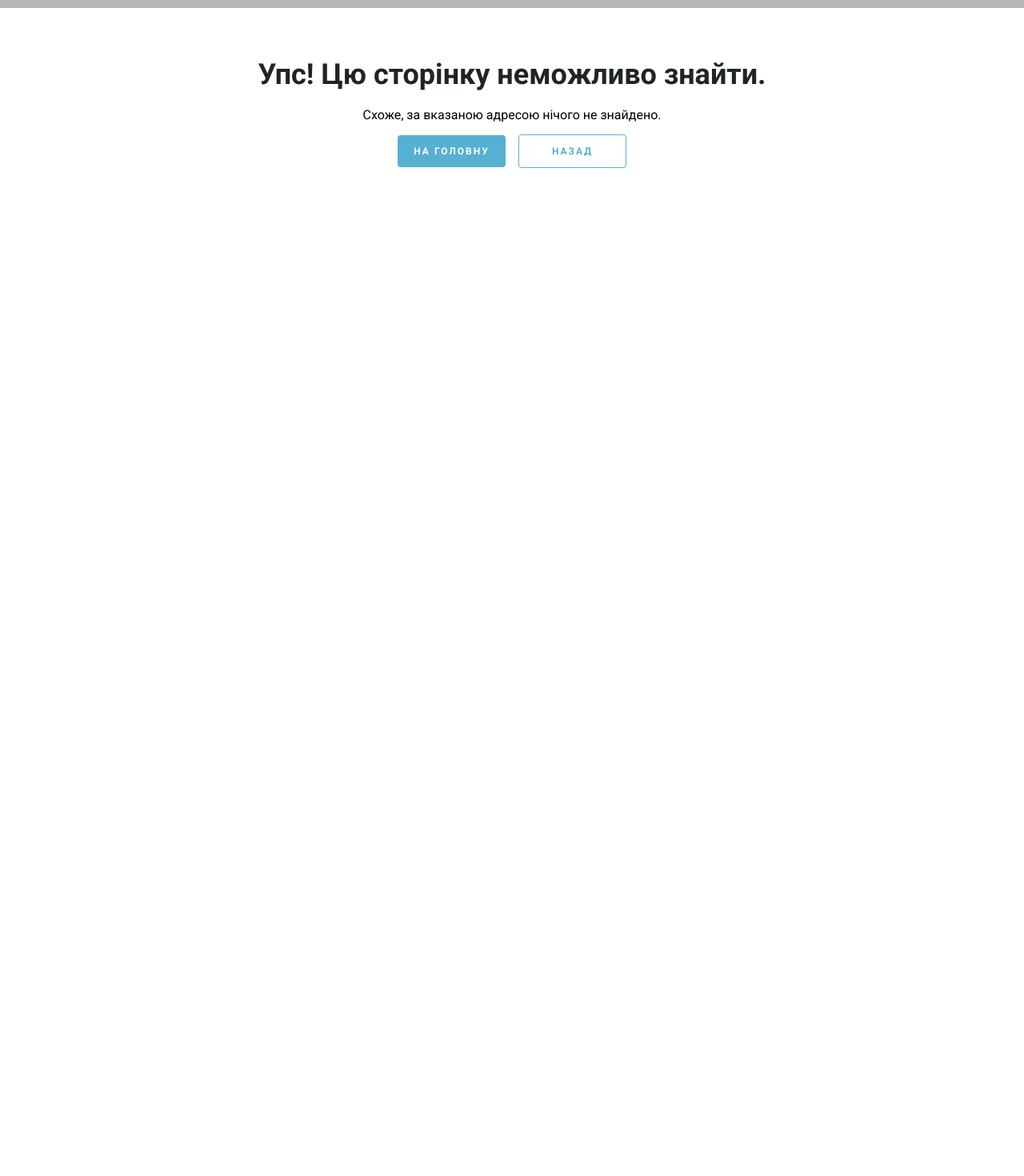
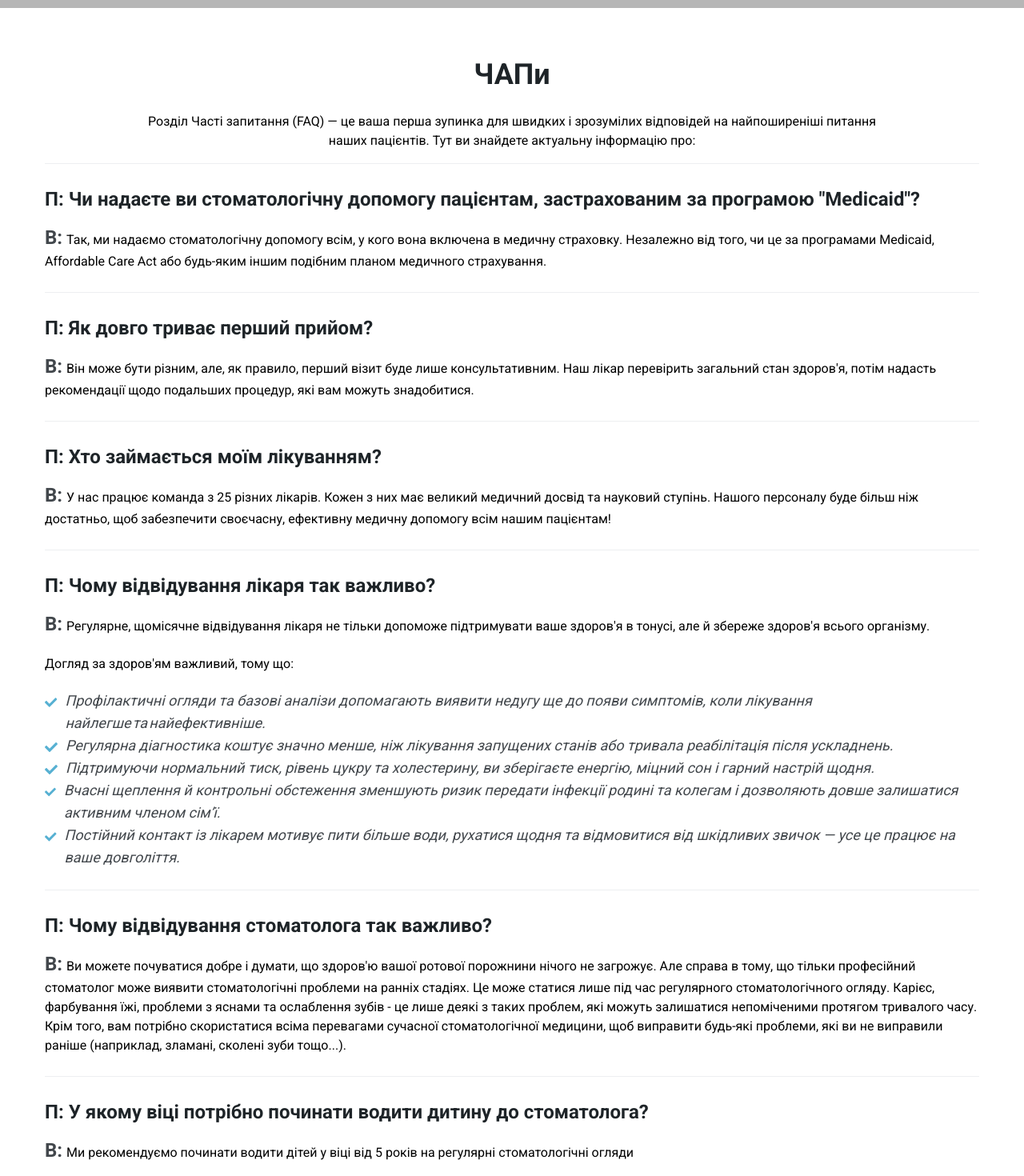
Before and after one commit to DevSav952/Medicate, a Next.js app: page /faq in a window 1280 px wide. Before the commit this address had no page. Shown: the part 320-1790 px from the top of the page at 80% size. Before the commit the page ends 800 px from the top, so only its background shows below. Built offline with nearby package versions, Linux system fonts and the light colour scheme; grey boxes are pictures that could not be loaded.

Commit message:
Feat: Created Faqs page

```diff
--- /dev/null
+++ b/src/app/faq/page.tsx
@@ -0,0 +1,25 @@
+import PageHeading from '@/components/PageHeading/PageHeading'
+import { Container } from '@/components/ui/Container/Container'
+import { H1, P } from '@/components/ui/Typography/Typography'
+import { MFaqs } from '@/mocks/Faqs.mock'
+import FaqItem from '@/components/FaqItem/FaqItem'
+
+export default function Faq() {
+  return (
+    <>
+      <PageHeading title='ЧАПи' />
+      <Container>
+        <div className='max-w-[945px] mx-auto'>
+          <H1 className='mb-5 text-center'>ЧАПи</H1>
+          <P className='text-center'>
+            Розділ Часті запитання (FAQ) — це ваша перша зупинка для швидких і зрозумілих відповідей на найпоширеніші
+            питання наших пацієнтів. Тут ви знайдете актуальну інформацію про:
+          </P>
+        </div>
+        {MFaqs.map((item, i) => {
+          return <FaqItem key={i} item={item} />
+        })}
+      </Container>
+    </>
+  )
+}
--- a/src/app/not-found.tsx
+++ b/src/app/not-found.tsx
@@ -9,7 +9,7 @@ export default function NotFoundPage() {
       <PageHeading title='404 Not Found' />
       <Container>
         <div className='max-w-[770px] mx-auto text-center'>
-          <H1 className='text-[22px] xl:text-[36px]'>Упс! Цю сторінку неможливо знайти.</H1>
+          <H1>Упс! Цю сторінку неможливо знайти.</H1>
           <div>
             <P className='my-3'>Схоже, за вказаною адресою нічого не знайдено.</P>
 
--- /dev/null
+++ b/src/components/FaqItem/FaqItem.tsx
@@ -0,0 +1,46 @@
+import { Separator } from '@/components/ui/Separator/Separator'
+import { H2, P } from '@/components/ui/Typography/Typography'
+import { Ul, UlItem } from '@/components/ui/List/List'
+
+interface FaqItem {
+  question: string
+  answer?: string
+  list?: string[]
+  listTitle?: string
+}
+
+interface FaqItemProps {
+  item: FaqItem
+}
+
+const FaqItem = ({ item }: FaqItemProps) => {
+  return (
+    <>
+      <Separator />
+      <div className='py-2.5'>
+        <H2 className='text-[24px] mb-2.5'>{item.question}</H2>
+
+        {item.answer && (
+          <P className='mt-3'>
+            <span className='text-[#42474c] font-primary text-[24px] mr-[5px] font-bold'>В:</span>
+            {item.answer}
+          </P>
+        )}
+
+        {item.listTitle && <P className='my-5'>{item.listTitle}</P>}
+        {item.list && (
+          <Ul>
+            {item.list.map((item, i) => {
+              return (
+                <UlItem className='italic' key={i}>
+                  {item}
+                </UlItem>
+              )
+            })}
+          </Ul>
+        )}
+      </div>
+    </>
+  )
+}
+export default FaqItem
--- a/src/components/ui/List/List.tsx
+++ b/src/components/ui/List/List.tsx
@@ -29,16 +29,18 @@ export const Ol = forwardRef<HTMLOListElement, ListProps>(({ children, className
 Ol.displayName = 'Ol'
 
 export const UlItem = forwardRef<HTMLLIElement, ListItemProps>(({ children, className }, ref) => (
-  <li className={twMerge('flex items-center', className)} ref={ref}>
-    <FaCheck fill='#56B0D2' className='mr-2.5' />
-    <span className='text-secondary text-lg'>{children}</span>
+  <li className={twMerge('flex', className)} ref={ref}>
+    <FaCheck fill='#56B0D2' className='mr-2.5 mt-2' />
+    <span className='text-secondary text-lg font-primary'>{children}</span>
   </li>
 ))
 
 UlItem.displayName = 'UlItem'
 
 export const OlItem = forwardRef<HTMLLIElement, ListItemProps>(({ children, className }, ref) => (
-  <li className={twMerge('marker:font-bold marker:text-accent text-lg text-accent font-light', className)} ref={ref}>
+  <li
+    className={twMerge('marker:font-bold marker:text-accent text-lg text-accent font-light font-primary', className)}
+    ref={ref}>
     {children}
   </li>
 ))
--- /dev/null
+++ b/src/components/ui/Separator/Separator.tsx
@@ -0,0 +1,12 @@
+import { forwardRef } from 'react'
+import { twMerge } from 'tailwind-merge'
+
+type SeparatorProps = {
+  className?: string
+}
+
+export const Separator = forwardRef<HTMLDivElement, SeparatorProps>(({ className }, ref) => (
+  <div ref={ref} className={twMerge('my-4 h-[1px] w-full bg-[#edeff1]', className)} />
+))
+
+Separator.displayName = 'Separator'
--- a/src/components/ui/Typography/Typography.tsx
+++ b/src/components/ui/Typography/Typography.tsx
@@ -8,7 +8,7 @@ type TypographyProps = {
 
 export const H1 = forwardRef<HTMLHeadingElement, TypographyProps>(({ children, className }, ref) => {
   return (
-    <h1 ref={ref} className={twMerge('font-bold font-primary text-[46px] text-primary', className)}>
+    <h1 ref={ref} className={twMerge('font-bold font-primary text-[22px] text-primary xl:text-[36px]', className)}>
       {children}
     </h1>
   )
--- /dev/null
+++ b/src/mocks/Faqs.mock.ts
@@ -0,0 +1,44 @@
+export const MFaqs = [
+  {
+    question: 'П: Чи надаєте ви стоматологічну допомогу пацієнтам, застрахованим за програмою "Medicaid"?',
+    answer:
+      'Так, ми надаємо стоматологічну допомогу всім, у кого вона включена в медичну страховку. Незалежно від того, чи це за програмами Medicaid, Affordable Care Act або будь-яким іншим подібним планом медичного страхування.'
+  },
+  {
+    question: 'П: Як довго триває перший прийом?',
+    answer:
+      "Він може бути різним, але, як правило, перший візит буде лише консультативним. Наш лікар перевірить загальний стан здоров'я, потім надасть рекомендації щодо подальших процедур, які вам можуть знадобитися."
+  },
+  {
+    question: 'П: Хто займається моїм лікуванням?',
+    answer:
+      'У нас працює команда з 25 різних лікарів. Кожен з них має великий медичний досвід та науковий ступінь. Нашого персоналу буде більш ніж достатньо, щоб забезпечити своєчасну, ефективну медичну допомогу всім нашим пацієнтам!'
+  },
+  {
+    question: 'П: Чому відвідування лікаря так важливо?',
+    answer:
+      "Регулярне, щомісячне відвідування лікаря не тільки допоможе підтримувати ваше здоров'я в тонусі, але й збереже здоров'я всього організму.",
+    list: [
+      'Профілактичні огляди та базові аналізи допомагають виявити недугу ще до появи симптомів, коли лікування найлегше та найефективніше.',
+      'Регулярна діагностика коштує значно менше, ніж лікування запущених станів або тривала реабілітація після ускладнень.',
+      'Підтримуючи нормальний тиск, рівень цукру та холестерину, ви зберігаєте енергію, міцний сон і гарний настрій щодня.',
+      'Вчасні щеплення й контрольні обстеження зменшують ризик передати інфекції родині та колегам і дозволяють довше залишатися активним членом сім’ї.',
+      'Постійний контакт із лікарем мотивує пити більше води, рухатися щодня та відмовитися від шкідливих звичок — усе це працює на ваше довголіття.'
+    ],
+    listTitle: "Догляд за здоров'ям важливий, тому що:"
+  },
+  {
+    question: 'П: Чому відвідування стоматолога так важливо?',
+    answer:
+      "Ви можете почуватися добре і думати, що здоров'ю вашої ротової порожнини нічого не загрожує. Але справа в тому, що тільки професійний стоматолог може виявити стоматологічні проблеми на ранніх стадіях. Це може статися лише під час регулярного стоматологічного огляду. Карієс, фарбування їжі, проблеми з яснами та ослаблення зубів - це лише деякі з таких проблем, які можуть залишатися непоміченими протягом тривалого часу. Крім того, вам потрібно скористатися всіма перевагами сучасної стоматологічної медицини, щоб виправити будь-які проблеми, які ви не виправили раніше (наприклад, зламані, сколені зуби тощо...)."
+  },
+  {
+    question: 'П: У якому віці потрібно починати водити дитину до стоматолога?',
+    answer: 'Ми рекомендуємо починати водити дітей у віці від 5 років на регулярні стоматологічні огляди'
+  },
+  {
+    question: 'П: Коли потрібно міняти зубну щітку?',
+    answer:
+      'Настійно рекомендується міняти зубну щітку раз на місяць! Так наполегливо рекомендують більшість американських стоматологічних установ та численні дослідження.'
+  }
+]
```
